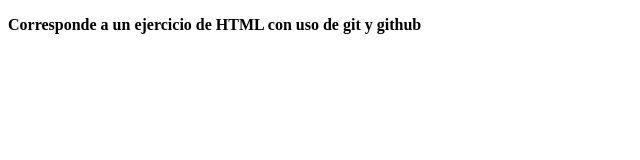
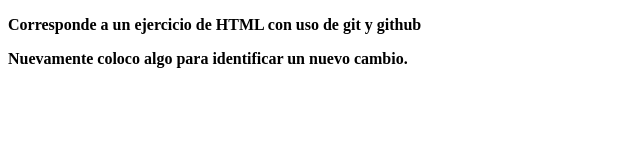
Before and after one commit to ENRIQUEJDIAZ/github, a plain HTML site: page index.html in a window 1280 px wide. Shown: the whole page, without its empty margins (0-640 px from the left). Drawn offline with Linux system fonts and the light colour scheme.

Commit message:
nuevo cambio

```diff
--- a/index.html
+++ b/index.html
@@ -12,5 +12,11 @@
             Corresponde a un ejercicio de HTML con uso de git y github
         </b>
     </p>
+
+    <p>
+        <b>
+            Nuevamente coloco algo para identificar un nuevo cambio.
+        </b>
+    </p>
 </body>
 </html>
```
